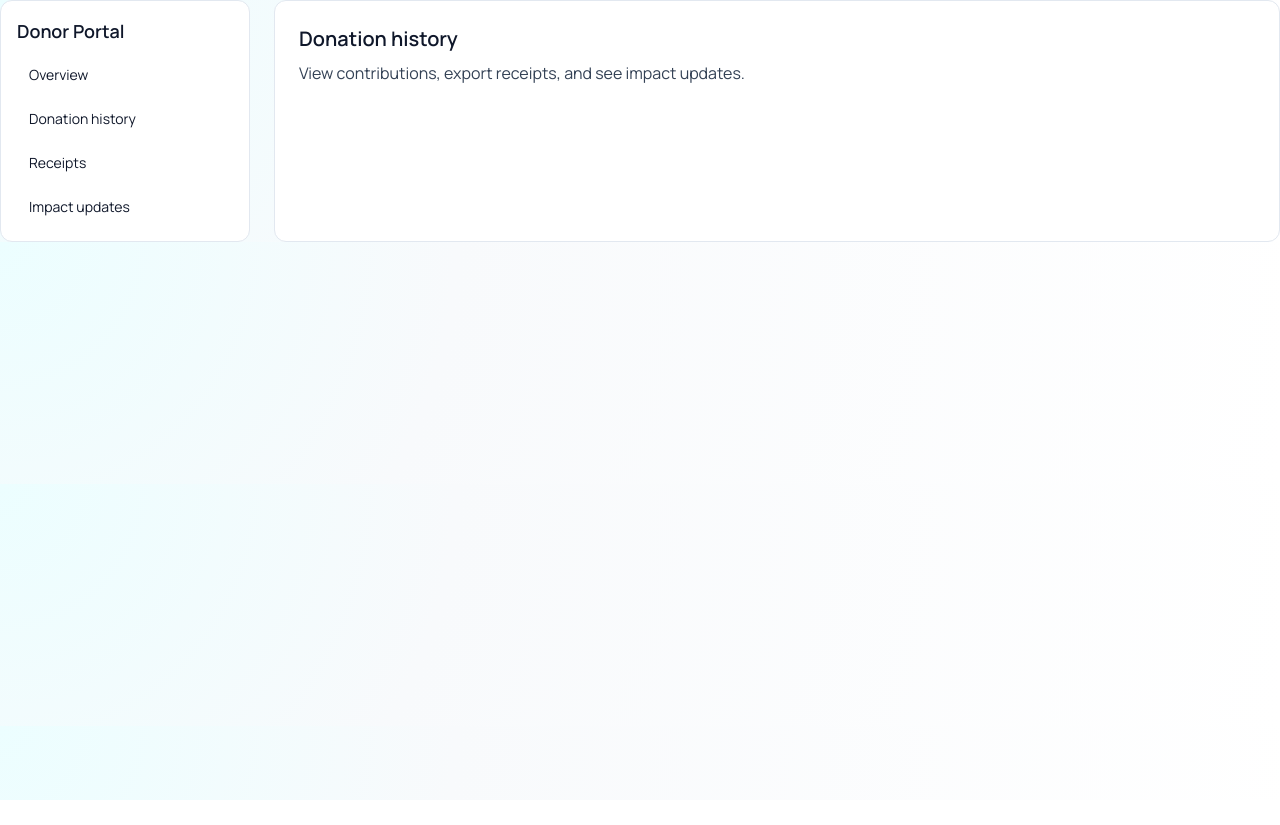
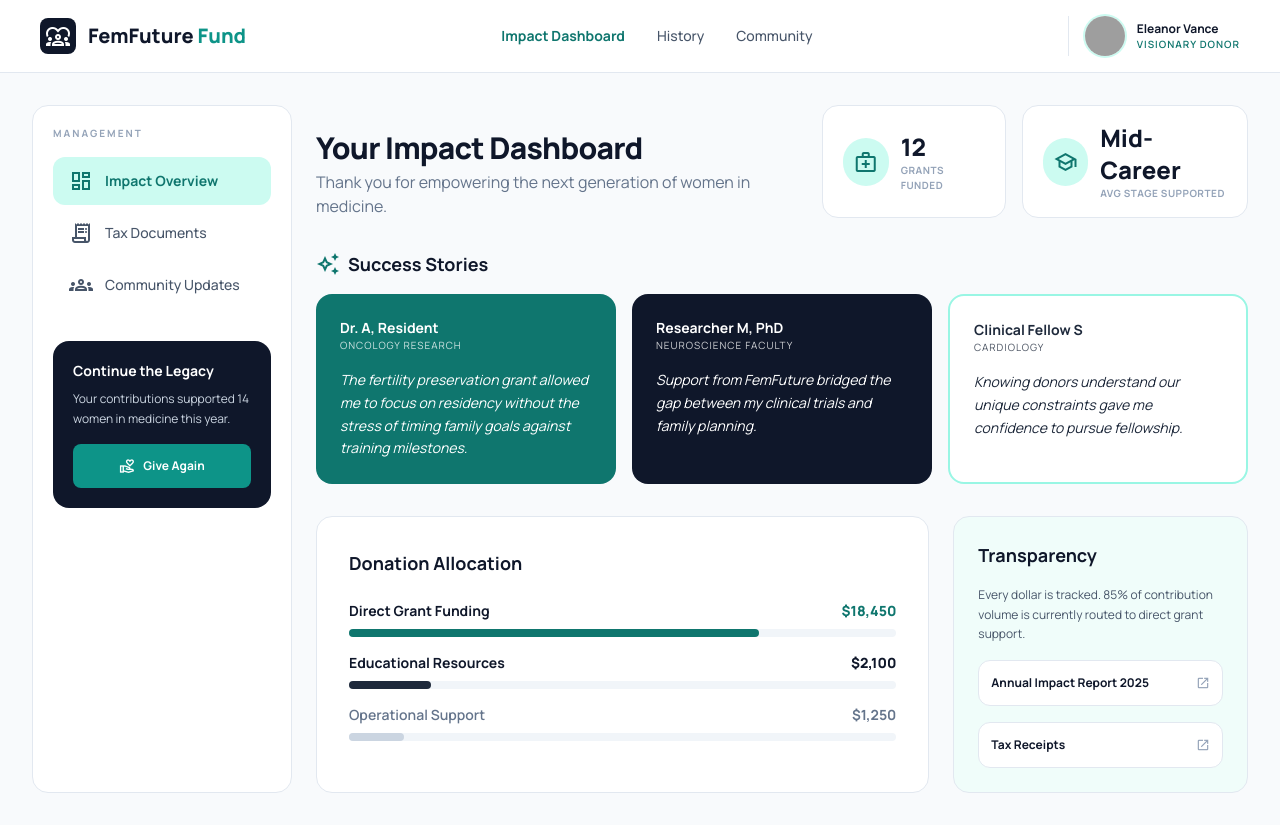
Before and after one commit to dwamenad/FemFuture_fertility_fund, a Next.js app: page /donor/dashboard in a window 1280 px wide. Before the commit the page ends 800 px from the top, so only its background shows below. Built offline with nearby package versions, Linux system fonts and the light colour scheme; grey boxes are pictures that could not be loaded.

Commit message:
feat: implement donor impact dashboard redesign

```diff
--- a/src/app/donor/dashboard/page.tsx
+++ b/src/app/donor/dashboard/page.tsx
@@ -1,17 +1,196 @@
-import { PortalShell } from "@/components/layout/portal-shell";
+import Link from "next/link";
 
-const links = [
-  { href: "/donor/dashboard", label: "Overview" },
-  { href: "/donor/donations", label: "Donation history" },
-  { href: "/donor/receipts", label: "Receipts" },
-  { href: "/donor/updates", label: "Impact updates" }
+const stories = [
+  {
+    name: "Dr. A, Resident",
+    role: "Oncology Research",
+    quote:
+      "The fertility preservation grant allowed me to focus on residency without the stress of timing family goals against training milestones.",
+    tone: "bg-teal-700 text-white"
+  },
+  {
+    name: "Researcher M, PhD",
+    role: "Neuroscience Faculty",
+    quote: "Support from FemFuture bridged the gap between my clinical trials and family planning.",
+    tone: "bg-slate-900 text-white"
+  },
+  {
+    name: "Clinical Fellow S",
+    role: "Cardiology",
+    quote: "Knowing donors understand our unique constraints gave me confidence to pursue fellowship.",
+    tone: "border-2 border-teal-200 bg-white text-slate-800"
+  }
 ];
 
 export default function DonorDashboardPage() {
   return (
-    <PortalShell title="Donor Portal" links={links}>
-      <h2 className="text-xl font-semibold">Donation history</h2>
-      <p className="mt-2 text-slate-700">View contributions, export receipts, and see impact updates.</p>
-    </PortalShell>
+    <div className="min-h-screen bg-slate-50 text-slate-900">
+      <header className="sticky top-0 z-40 border-b border-slate-200 bg-white px-6 py-4 lg:px-10">
+        <div className="flex items-center justify-between gap-6">
+          <div className="flex items-center gap-3">
+            <div className="flex h-9 w-9 items-center justify-center rounded-lg bg-slate-900 text-white">
+              <span className="material-symbols-outlined">diversity_1</span>
+            </div>
+            <h1 className="text-xl font-black text-slate-900">
+              FemFuture <span className="text-teal-600">Fund</span>
+            </h1>
+          </div>
+          <nav className="hidden items-center gap-8 md:flex">
+            <Link className="text-sm font-bold text-teal-700" href="/donor/dashboard">
+              Impact Dashboard
+            </Link>
+            <Link className="text-sm font-medium text-slate-600 hover:text-teal-700" href="/donor/donations">
+              History
+            </Link>
+            <Link className="text-sm font-medium text-slate-600 hover:text-teal-700" href="/donor/updates">
+              Community
+            </Link>
+          </nav>
+          <div className="hidden items-center gap-3 border-l border-slate-200 pl-4 sm:flex">
+            <div
+              className="h-10 w-10 rounded-full bg-cover bg-center ring-2 ring-teal-100"
+              style={{
+                backgroundImage:
+                  "url('https://lh3.googleusercontent.com/aida-public/AB6AXuABDHWQW7aDzf6ZJoJ19b3l81m3BrkZFK6_pMhBL8uj9f3g_DsBC60H8w7GLw2s9QBIPAJlc0QEof05FaAZjld7v0SAXa0Ws7UpE56Xs95z3l8EJjK2mp0ahrAYqOn3Xq7sCue6bqu4mucqwsqnevjuV9dw6rPNkxXycETuZNdJeSP8M6WIuIHTN3aqE7uQ7yF9Trv-a2vAhKlciyTHSGE3vuisNYZZ5vlVKV572nxjBkc0g0v6Tbw-3msslfb_kOhDJsAjklFi3j8V')"
+              }}
+            />
+            <div>
+              <p className="text-xs font-bold text-slate-900">Eleanor Vance</p>
+              <p className="text-[10px] font-semibold uppercase tracking-widest text-teal-700">Visionary Donor</p>
+            </div>
+          </div>
+        </div>
+      </header>
+
+      <main className="mx-auto grid max-w-[1500px] grid-cols-1 gap-6 px-4 py-8 lg:grid-cols-[260px_1fr] lg:px-8">
+        <aside className="space-y-8 rounded-2xl border border-slate-200 bg-white p-5">
+          <div>
+            <h2 className="mb-4 text-[10px] font-bold uppercase tracking-[0.2em] text-slate-400">Management</h2>
+            <nav className="space-y-1">
+              <Link className="flex items-center gap-3 rounded-xl bg-teal-100 px-4 py-3 text-sm font-bold text-teal-700" href="/donor/dashboard">
+                <span className="material-symbols-outlined">dashboard</span>
+                Impact Overview
+              </Link>
+              <Link className="flex items-center gap-3 rounded-xl px-4 py-3 text-sm font-medium text-slate-600 hover:bg-slate-50" href="/donor/receipts">
+                <span className="material-symbols-outlined">receipt_long</span>
+                Tax Documents
+              </Link>
+              <Link className="flex items-center gap-3 rounded-xl px-4 py-3 text-sm font-medium text-slate-600 hover:bg-slate-50" href="/donor/updates">
+                <span className="material-symbols-outlined">groups</span>
+                Community Updates
+              </Link>
+            </nav>
+          </div>
+
+          <div className="rounded-2xl bg-slate-900 p-5 text-white">
+            <h3 className="text-sm font-bold">Continue the Legacy</h3>
+            <p className="mt-2 text-xs leading-relaxed text-slate-300">Your contributions supported 14 women in medicine this year.</p>
+            <button className="mt-4 flex w-full items-center justify-center gap-2 rounded-lg bg-teal-600 py-2.5 text-xs font-bold">
+              <span className="material-symbols-outlined text-base">volunteer_activism</span>
+              Give Again
+            </button>
+          </div>
+        </aside>
+
+        <section className="space-y-8">
+          <div className="flex flex-col justify-between gap-4 lg:flex-row lg:items-end">
+            <div>
+              <h2 className="text-3xl font-black tracking-tight text-slate-900">Your Impact Dashboard</h2>
+              <p className="mt-1 text-slate-500">Thank you for empowering the next generation of women in medicine.</p>
+            </div>
+            <div className="flex gap-4">
+              <article className="flex items-center gap-3 rounded-2xl border border-slate-200 bg-white px-5 py-4">
+                <div className="flex h-12 w-12 items-center justify-center rounded-full bg-teal-100 text-teal-700">
+                  <span className="material-symbols-outlined text-2xl">medical_services</span>
+                </div>
+                <div>
+                  <p className="text-2xl font-black">12</p>
+                  <p className="text-[10px] font-bold uppercase tracking-wider text-slate-400">Grants Funded</p>
+                </div>
+              </article>
+              <article className="flex items-center gap-3 rounded-2xl border border-slate-200 bg-white px-5 py-4">
+                <div className="flex h-12 w-12 items-center justify-center rounded-full bg-teal-100 text-teal-700">
+                  <span className="material-symbols-outlined text-2xl">school</span>
+                </div>
+                <div>
+                  <p className="text-2xl font-black">Mid-Career</p>
+                  <p className="text-[10px] font-bold uppercase tracking-wider text-slate-400">Avg Stage Supported</p>
+                </div>
+              </article>
+            </div>
+          </div>
+
+          <section>
+            <div className="mb-4 flex items-center justify-between">
+              <h3 className="flex items-center gap-2 text-lg font-bold text-slate-900">
+                <span className="material-symbols-outlined text-teal-700">auto_awesome</span>
+                Success Stories
+              </h3>
+            </div>
+            <div className="grid gap-4 md:grid-cols-3">
+              {stories.map((story) => (
+                <article key={story.name} className={`relative rounded-2xl p-6 ${story.tone}`}>
+                  <div className="mb-4">
+                    <p className="text-sm font-bold">{story.name}</p>
+                    <p className="text-[10px] uppercase tracking-widest opacity-80">{story.role}</p>
+                  </div>
+                  <p className="text-sm italic leading-relaxed">{story.quote}</p>
+                </article>
+              ))}
+            </div>
+          </section>
+
+          <section className="grid grid-cols-1 gap-6 xl:grid-cols-3">
+            <article className="space-y-6 rounded-2xl border border-slate-200 bg-white p-8 xl:col-span-2">
+              <h3 className="text-lg font-bold">Donation Allocation</h3>
+              <div className="space-y-4">
+                <div>
+                  <div className="mb-2 flex items-center justify-between text-sm">
+                    <span className="font-bold">Direct Grant Funding</span>
+                    <span className="font-black text-teal-700">$18,450</span>
+                  </div>
+                  <div className="h-2 rounded-full bg-slate-100">
+                    <div className="h-2 w-[75%] rounded-full bg-teal-700" />
+                  </div>
+                </div>
+                <div>
+                  <div className="mb-2 flex items-center justify-between text-sm">
+                    <span className="font-bold">Educational Resources</span>
+                    <span className="font-black text-slate-900">$2,100</span>
+                  </div>
+                  <div className="h-2 rounded-full bg-slate-100">
+                    <div className="h-2 w-[15%] rounded-full bg-slate-800" />
+                  </div>
+                </div>
+                <div>
+                  <div className="mb-2 flex items-center justify-between text-sm text-slate-500">
+                    <span className="font-semibold">Operational Support</span>
+                    <span className="font-bold">$1,250</span>
+                  </div>
+                  <div className="h-2 rounded-full bg-slate-100">
+                    <div className="h-2 w-[10%] rounded-full bg-slate-300" />
+                  </div>
+                </div>
+              </div>
+            </article>
+
+            <article className="space-y-4 rounded-2xl border border-slate-200 bg-teal-50 p-6">
+              <h3 className="text-lg font-bold text-slate-900">Transparency</h3>
+              <p className="text-xs leading-relaxed text-slate-600">
+                Every dollar is tracked. 85% of contribution volume is currently routed to direct grant support.
+              </p>
+              <Link className="flex items-center justify-between rounded-xl border border-slate-200 bg-white p-3 text-xs font-bold" href="/donor/updates">
+                Annual Impact Report 2025
+                <span className="material-symbols-outlined text-sm text-slate-400">open_in_new</span>
+              </Link>
+              <Link className="flex items-center justify-between rounded-xl border border-slate-200 bg-white p-3 text-xs font-bold" href="/donor/receipts">
+                Tax Receipts
+                <span className="material-symbols-outlined text-sm text-slate-400">open_in_new</span>
+              </Link>
+            </article>
+          </section>
+        </section>
+      </main>
+    </div>
   );
 }
```
